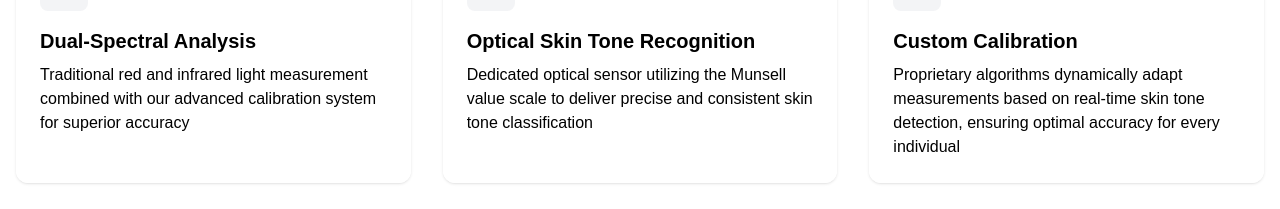
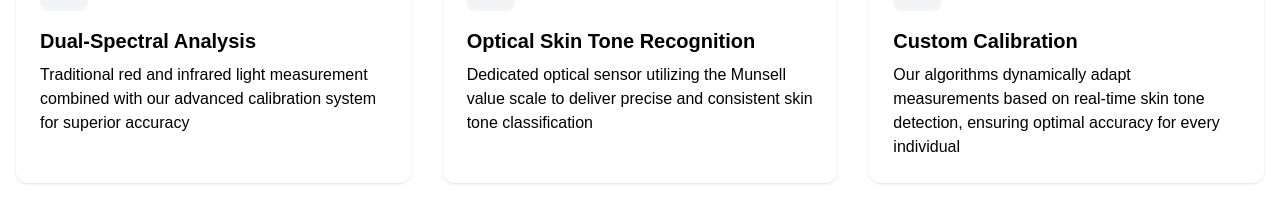
Before and after one commit to Sanjana355/my-landing-page, a Next.js app: page / in a window 1280 px wide. Both pictures are taken after a click on the button "Learn More". Shown: the part 465-674 px from the top of the page. Built offline with nearby package versions, Linux system fonts and the light colour scheme.

Commit message:
Updated Design

```diff
--- a/src/components/ProductLanding.jsx
+++ b/src/components/ProductLanding.jsx
@@ -323,7 +323,7 @@ const ProductLanding = () => {
             {
               icon: Sparkles,
               title: "Custom Calibration",
-              desc: "Proprietary algorithms dynamically adapt measurements based on real-time skin tone detection, ensuring optimal accuracy for every individual"
+              desc: "Our algorithms dynamically adapt measurements based on real-time skin tone detection, ensuring optimal accuracy for every individual"
             }
           ].map((feature, i) => (
             <Card key={i} className="bg-white/80 backdrop-blur hover:shadow-lg transition-all duration-300 border-none">
```
